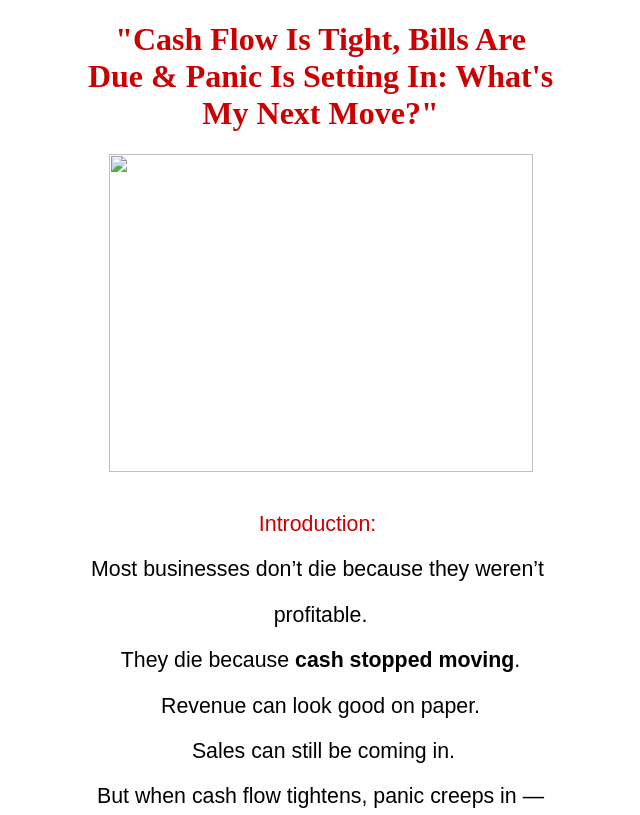
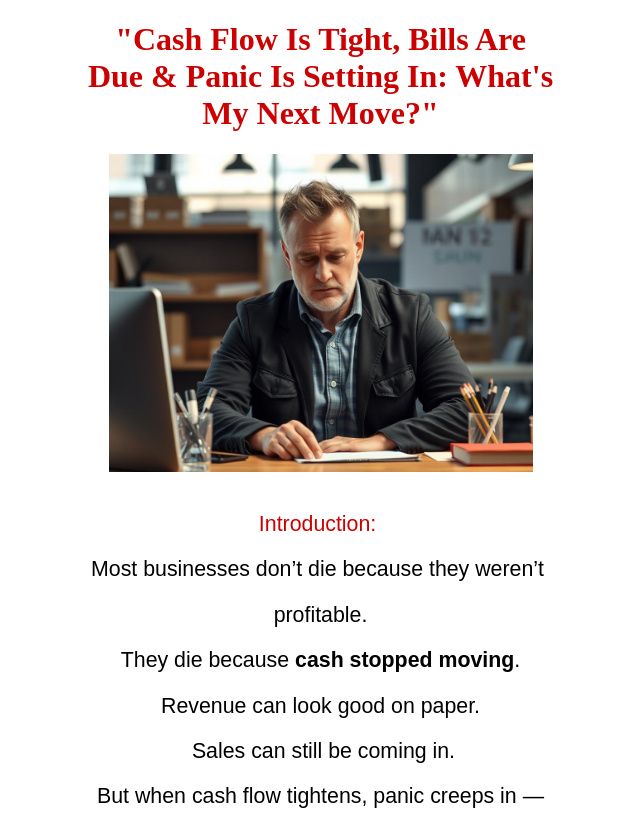
Before and after one commit to derrickmangram-888/protect-cashflow, a plain HTML site: page index.html in a window 1280 px wide. Shown: the top 815 px of the page, without its empty margins (286-926 px from the left). Drawn offline with Linux system fonts and the light colour scheme; no server answers; a script that the page names is missing; a web font is replaced by a local one.

Commit message:
Update index.html

```diff
--- a/index.html
+++ b/index.html
@@ -8,7 +8,7 @@
   <body style="         margin-left: 371px; width: 471px;">
     <h1 style=" text-align: center;"><span style="color: #cc0000;">"Cash Flow Is
         Tight, Bills Are Due &amp; Panic Is Setting In: What's My Next Move?"</span></h1>
-    <div style="text-align: center;"><img src=frustration.png"
+    <div style="text-align: center;"><img src="frustration.png"
 
         alt="" title="frustration" longdesc="frustration.png"
 
```
